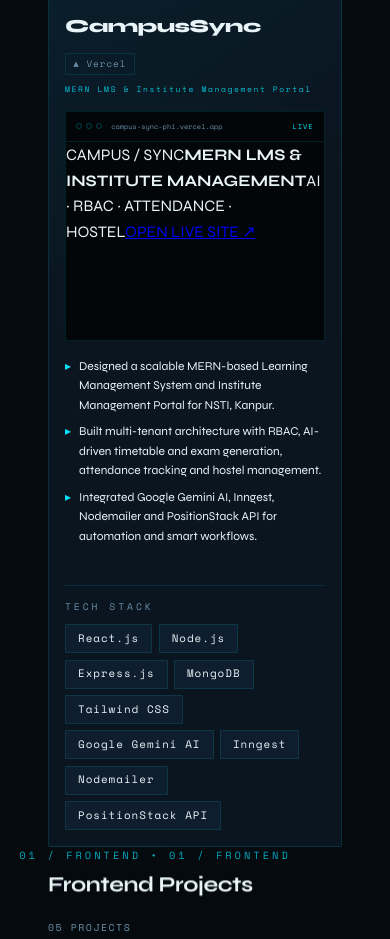
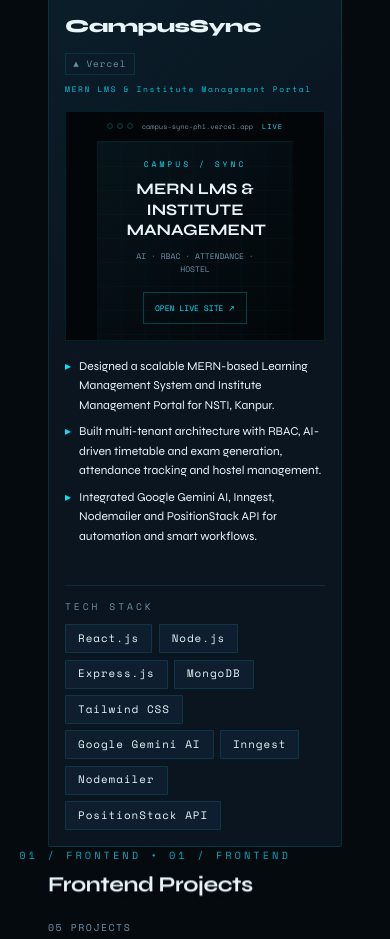
Before and after one commit to Rajput-vinay/portfolio_vinay, a React (Create React App) app: page / in a window 390 px wide. Shown: the part 3940-4879 px from the top of the page. Built offline with nearby package versions, Linux system fonts and the light colour scheme; no server answers; the HTML template or start-up script is replaced by a standard one.

Commit message:
perf: add instant CampusSync mobile preview

```diff
--- a/src/index.css
+++ b/src/index.css
@@ -1020,3 +1020,18 @@
   .qualification-connector{display:none}
   .qualification-row>.tilt-card{width:100%;margin:0}
 }
+
+/* CampusSync preview: instant lightweight mobile fallback */
+.campus-preview-fallback{display:none;position:absolute;inset:0;overflow:hidden;background:linear-gradient(135deg,#07141b,#020609);align-items:center;justify-content:center}
+.campus-preview-grid{position:absolute;inset:0;background-image:linear-gradient(rgba(0,229,255,.08) 1px,transparent 1px),linear-gradient(90deg,rgba(0,229,255,.08) 1px,transparent 1px);background-size:24px 24px;opacity:.35}
+.campus-preview-content{position:relative;display:flex;flex-direction:column;gap:.55rem;padding:1.25rem;text-align:center;max-width:90%}
+.campus-preview-kicker{font:8px 'Space Mono',monospace;letter-spacing:3px;color:var(--cyan)}
+.campus-preview-content strong{font-size:1rem;line-height:1.3}
+.campus-preview-content>span:last-of-type{font:8px 'Space Mono',monospace;color:var(--muted);line-height:1.6}
+.campus-preview-content a{align-self:center;margin-top:.5rem;padding:.55rem .7rem;border:1px solid var(--border2);color:var(--cyan);font:8px 'Space Mono',monospace;text-decoration:none}
+@media(max-width:700px){
+  .project-iframe-wrap{min-height:190px}
+  .campus-preview-fallback{display:flex}
+  .project-iframe-wrap iframe{display:none}
+  .iframe-overlay{display:none}
+}
```
